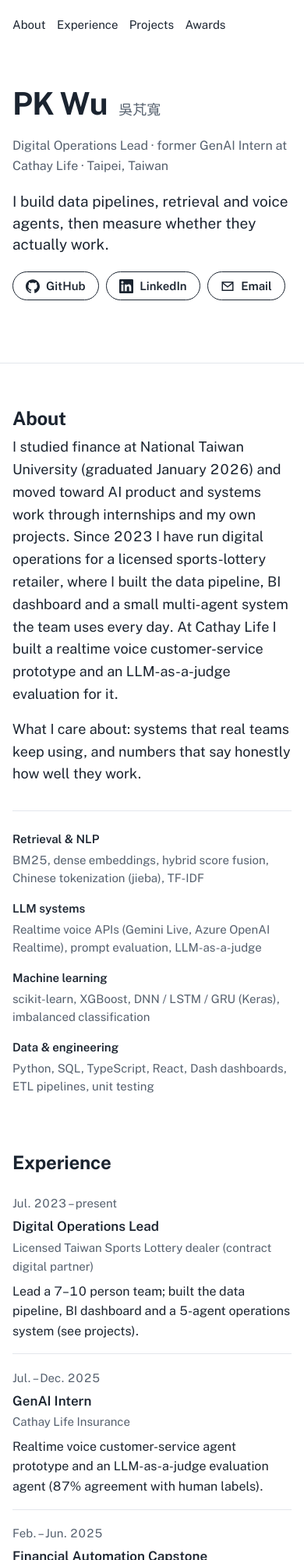
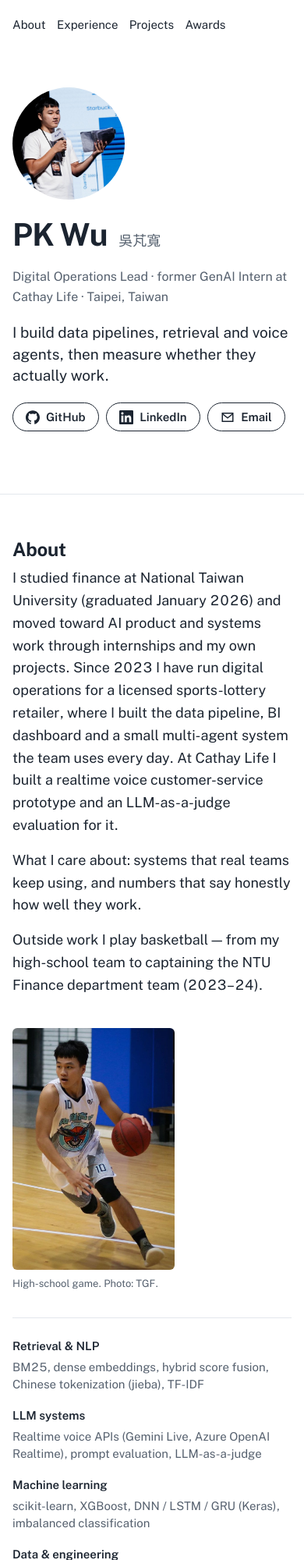
Before and after one commit to pkwusite/pkwusite.github.io, a plain HTML site: page index.html in a window 390 px wide. Shown: the top 2000 px of the page at 78% size. Drawn offline with nearby package versions, Linux system fonts and the light colour scheme.

Commit message:
Hero photo (BAT final) and basketball photo in About

```diff
--- a/index.html
+++ b/index.html
@@ -19,7 +19,8 @@
   <span class="navlinks"><a href="#about">About</a><a href="#experience">Experience</a><a href="#work">Projects</a><a href="#awards">Awards</a></span>
 </nav>
 
-<header class="intro" id="top">
+<header class="intro hero" id="top">
+<div class="hero-text">
   <h1>PK Wu <span class="cn" lang="zh-Hant">吳芃寬</span></h1>
   <p class="role">Digital Operations Lead · former GenAI Intern at Cathay Life · Taipei, Taiwan</p>
   <p class="lede">I build data pipelines, retrieval and voice agents, then measure whether they actually work.</p>
@@ -28,13 +29,19 @@
     <a class="btn" href="https://linkedin.com/in/pk-wu"><svg viewBox="0 0 24 24" aria-hidden="true" width="18" height="18"><path fill="currentColor" d="M20.447 20.452h-3.554v-5.569c0-1.328-.027-3.037-1.852-3.037-1.853 0-2.136 1.445-2.136 2.939v5.667H9.351V9h3.414v1.561h.046c.477-.9 1.637-1.85 3.37-1.85 3.601 0 4.267 2.37 4.267 5.455v6.286zM5.337 7.433c-1.144 0-2.063-.926-2.063-2.065 0-1.138.92-2.063 2.063-2.063 1.14 0 2.064.925 2.064 2.063 0 1.139-.925 2.065-2.064 2.065zm1.782 13.019H3.555V9h3.564v11.452zM22.225 0H1.771C.792 0 0 .774 0 1.729v20.542C0 23.227.792 24 1.771 24h20.451C23.2 24 24 23.227 24 22.271V1.729C24 .774 23.2 0 22.222 0h.003z"/></svg><span>LinkedIn</span></a>
     <a class="btn" href="mailto:b10703023@gmail.com"><svg viewBox="0 0 24 24" aria-hidden="true" width="18" height="18"><path fill="none" stroke="currentColor" stroke-width="2" d="M3 5h18v14H3z M3 6l9 7 9-7"/></svg><span>Email</span></a>
   </p>
+</div>
+  <img class="hero-photo" src="img/hero.jpg" width="900" height="962" alt="PK Wu presenting on stage at the BAT Battle of Minds final.">
 </header>
 
 <section class="block first" id="about" aria-labelledby="h-about">
   <h2 id="h-about">About</h2>
+  <div class="about-wrap">
   <div class="about">
     <p>I studied finance at National Taiwan University (graduated January 2026) and moved toward AI product and systems work through internships and my own projects. Since 2023 I have run digital operations for a licensed sports-lottery retailer, where I built the data pipeline, BI dashboard and a small multi-agent system the team uses every day. At Cathay Life I built a realtime voice customer-service prototype and an LLM-as-a-judge evaluation for it.</p>
     <p>What I care about: systems that real teams keep using, and numbers that say honestly how well they work.</p>
+  <p>Outside work I play basketball — from my high-school team to captaining the NTU Finance department team (2023–24).</p>
+  </div>
+  <figure class="about-photo"><img src="img/basketball.jpg" width="760" height="1135" loading="lazy" alt="PK Wu dribbling a basketball during a high-school game."><figcaption>High-school game. Photo: TGF.</figcaption></figure>
   </div>
   <dl class="skills">
     <div><dt>Retrieval &amp; NLP</dt><dd>BM25, dense embeddings, hybrid score fusion, Chinese tokenization (jieba), TF-IDF</dd></div>
--- a/style.css
+++ b/style.css
@@ -308,3 +308,17 @@ h1 .cn { font-size: .45em; font-weight: 400; color: var(--muted); letter-spacing
 }
 .btn.small.primary { background: var(--result); border-color: var(--result); color: #fff; }
 .btn.small.primary:hover { background: var(--ink); border-color: var(--ink); }
+
+/* Hero photo + about photo */
+.hero { display: grid; grid-template-columns: minmax(0, 1fr) 17rem; gap: 3rem; align-items: center; }
+.hero-photo { width: 100%; height: auto; aspect-ratio: 1 / 1; object-fit: cover; object-position: 30% 20%; border-radius: 50%; }
+.about-wrap { display: grid; grid-template-columns: minmax(0, 46rem) 13rem; gap: 3rem; align-items: start; }
+.about-photo { margin: 0; }
+.about-photo img { display: block; width: 100%; height: auto; border-radius: 6px; }
+.about-photo figcaption { font-size: .8125rem; color: var(--muted); margin-top: .5rem; }
+@media (max-width: 760px) {
+  .hero { grid-template-columns: 1fr; gap: 1.5rem; }
+  .hero-photo { width: 9rem; order: -1; }
+  .about-wrap { grid-template-columns: 1fr; gap: 1.5rem; }
+  .about-photo { max-width: 13rem; }
+}
```
Also changed, not shown: img/basketball.jpg (added), img/hero.jpg (added).
